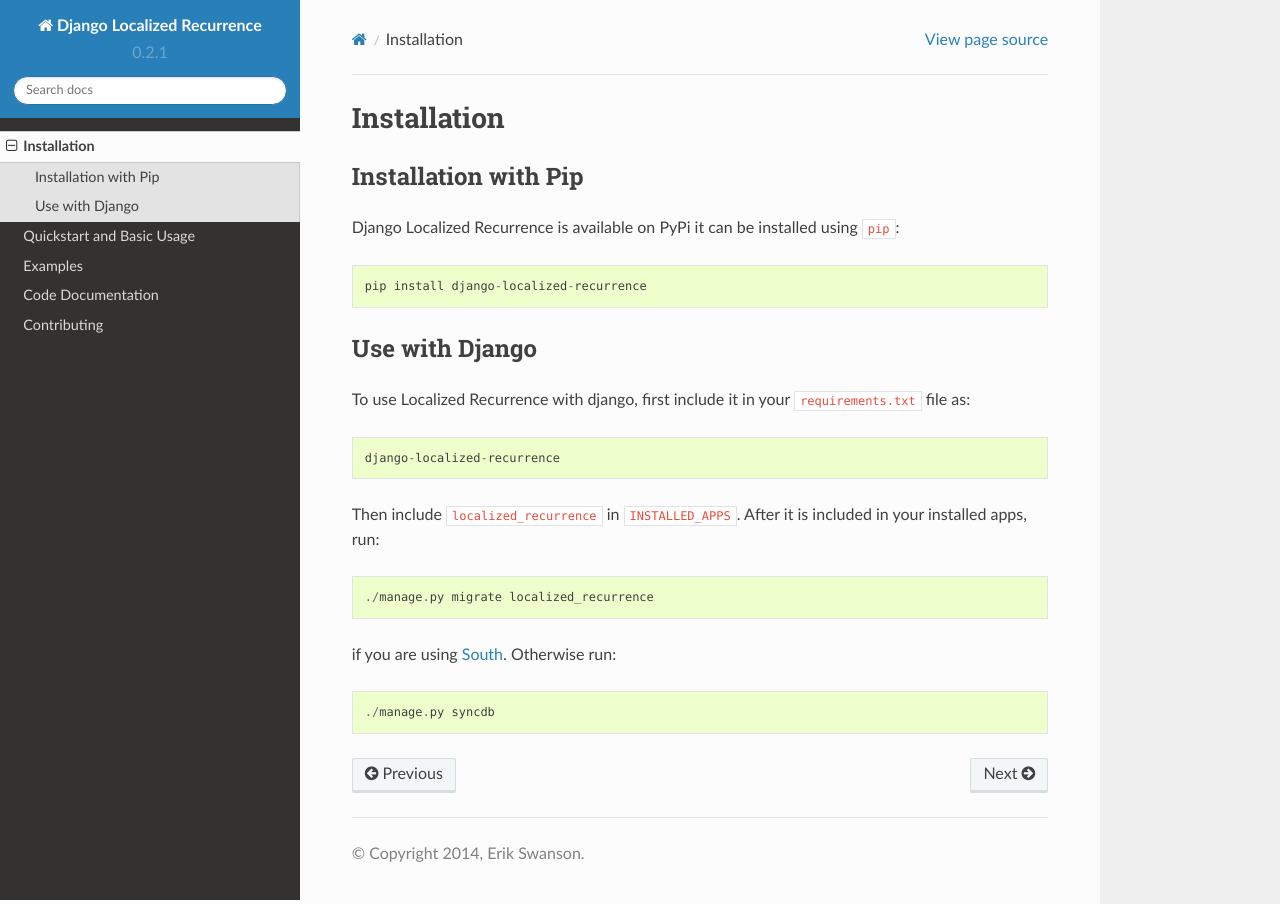
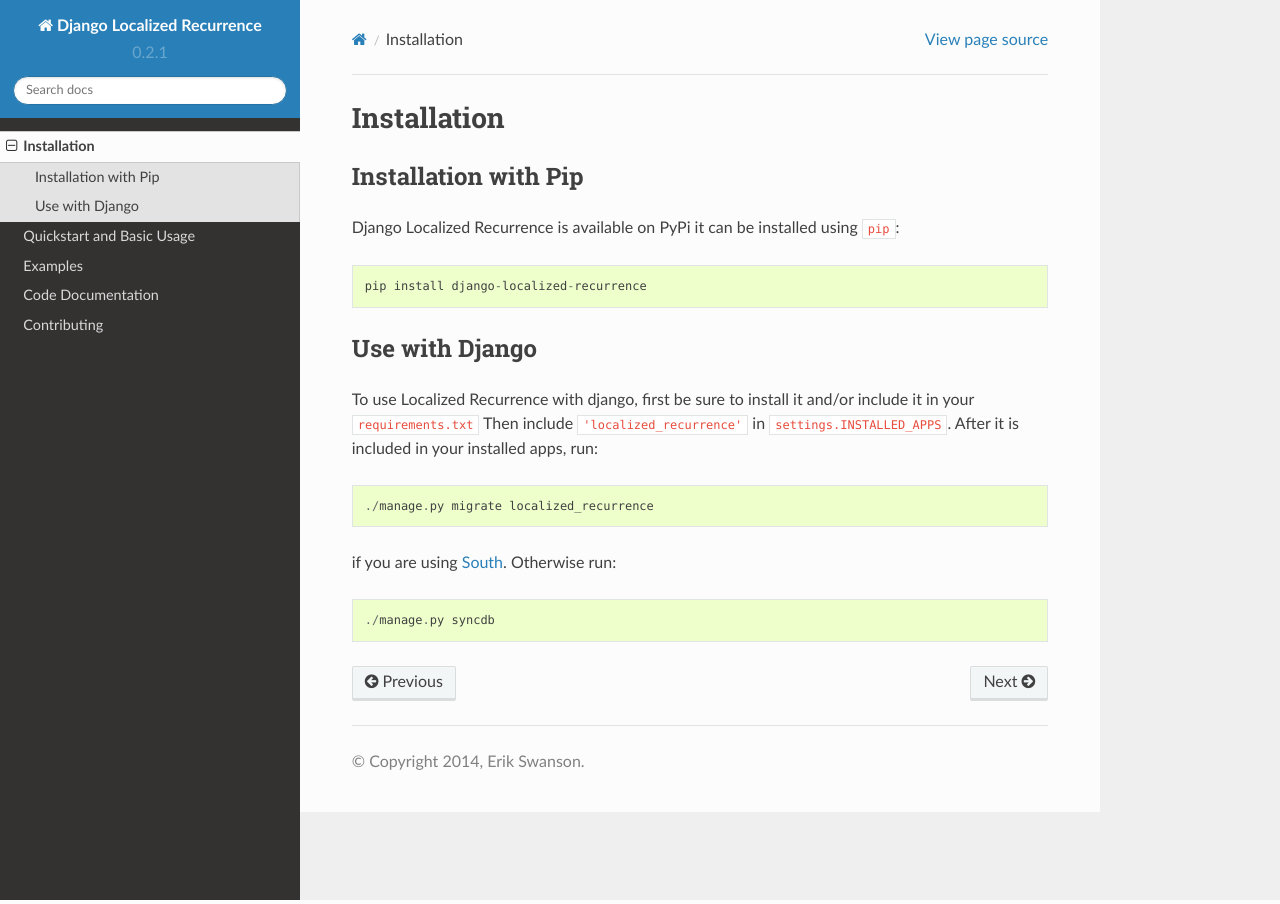
Before and after one commit to ambitioninc/django-localized-recurrence, a Sphinx documentation site: the page built from docs/source/installation.rst, in a window 1280 px wide. Built offline with Sphinx 7.4.7 and the Read the Docs theme 2.0.0, drawn with Linux system fonts in a browser that asks for light colours.

Commit message:
Clearer use with django instructions.

```diff
--- a/docs/source/installation.rst
+++ b/docs/source/installation.rst
@@ -11,12 +11,9 @@
 Use with Django
 ---------------
 
-To use Localized Recurrence with django, first include it in your
-``requirements.txt`` file as::
-
-    django-localized-recurrence
-
-Then include ``localized_recurrence`` in ``INSTALLED_APPS``. After it is
+To use Localized Recurrence with django, first be sure to install it
+and/or include it in your ``requirements.txt`` Then include
+``'localized_recurrence'`` in ``settings.INSTALLED_APPS``. After it is
 included in your installed apps, run::
 
     ./manage.py migrate localized_recurrence
```
